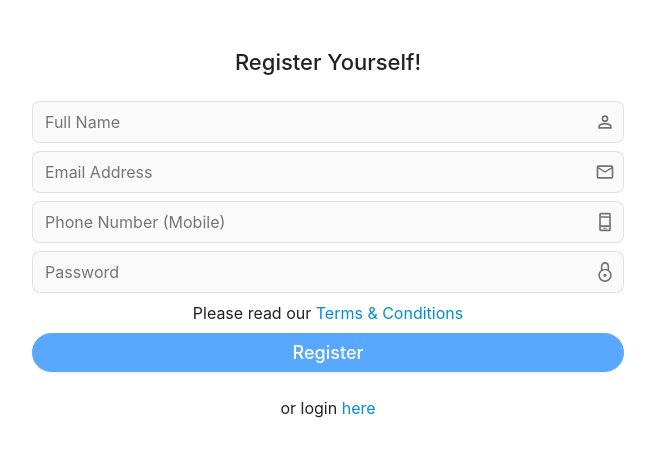
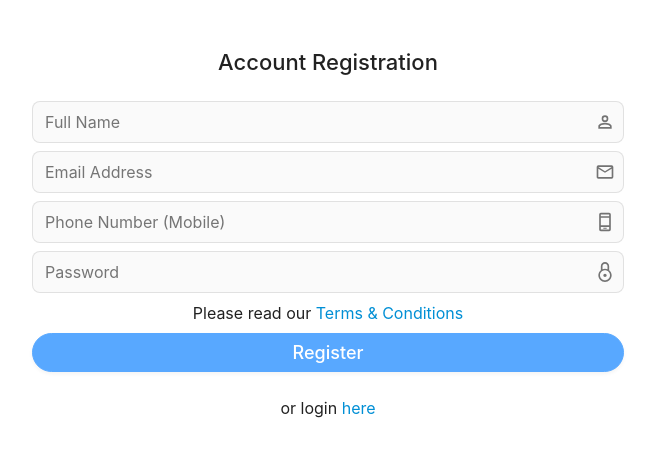
Before and after one commit to jamesvincentsiauw/offerland-web, a Flask app: page /register in a window 1280 px wide. Shown: the part 80-531 px from the top of the page, without its empty margins (312-967 px from the left). Run offline with Flask 2, Linux system fonts and the light colour scheme; parts of the project's set-up code (start-up, migrations or seed data) failed here and were passed over; some libraries are stand-ins or nearby versions.

Commit message:
fix: text content in terms and conditions

```diff
--- a/app/templates/login.html
+++ b/app/templates/login.html
@@ -32,7 +32,7 @@
                 <button type="submit" class="button button--action button--large pill xs-full-width xs-mt1 xs-flex xs-flex-justify-center bold shadow-2 text-3">Login</button>
             </div>
             <div class="xs-text-center xs-mt3">
-                <div class="xs-mb1">or register yourself <a href="{{ url_for('register') }}">here</a></div>
+                <div class="xs-mb1">or register <a href="{{ url_for('register') }}">here</a></div>
             </div>
             <input type="hidden" name="cid" value="1">
             <input type="hidden" name="pid" value="10411531">
--- a/app/templates/register.html
+++ b/app/templates/register.html
@@ -2,7 +2,7 @@
 <center>
     <div class="listing-lead md-px3 md-mt3 rounded mb-3" style="width: 50%">
         <center>
-            <h3 class="xs-full-width bold xs-py3 xs-text-2">Register Yourself!</h3>
+            <h3 class="xs-full-width bold xs-py3 xs-text-2">Account Registration</h3>
         </center>
         {% if success %}
         <div class="alert alert-success" role="alert">
@@ -47,7 +47,7 @@
                         Terms & Conditions
                     </a></a>
                 </div>
-                <button disabled title="Please read the TnC First" alt="Please read the TnC First" type="submit" id="register_btn" class="btn btn-lg btn-primary pill xs-full-width xs-mt1 xs-flex xs-flex-justify-center bold shadow-2 text-3">Register</button>
+                <button disabled title="Please read the Terms & Conditions." alt="Please read the Terms & Conditions." type="submit" id="register_btn" class="btn btn-lg btn-primary pill xs-full-width xs-mt1 xs-flex xs-flex-justify-center bold shadow-2 text-3">Register</button>
             </div>
             <div class="xs-text-center xs-mt3">
                 <div class="xs-mb1">or login <a href="{{ url_for('login') }}">here</a></div>
@@ -64,7 +64,7 @@
                 <h2 class="modal-title" id="exampleModalScrollableTitle">Terms & Conditions</h2>
             </div>
             <div class="modal-body">
-                <b><h5>LAST UPDATED: February 8, 2019</h5></b>
+                <b><h5>LAST UPDATED: August 17, 2021</h5></b>
 
                 <p style="font-size: small;" class="mt-2 mb-4">By accessing any of the websites or mobile applications operated by the agent you agree to be bound by all of the TERMS & CONDITIONS and PRIVACY POLICY and agree that these terms constitute a binding contract between you and the agent.</p>
 
@@ -85,7 +85,7 @@
                 <b><h5>Disclaimer</h5></b>
 
                 <p style="font-size: small;" class="mt-2 mb-4">We make no representations about the suitability of the data, information, or graphics published on this site. Everything on this site is provided "As Is" and "As Available" without warranty of any kind including all implied warranties
-                    and conditions of merchantability, fitness for a particular purpose, title and non-infringement. Neither REALTOR®, Pixilink, BCCondosAndHomes nor any of its members, directors, officers, shareholders or affiliates shall be liable for
+                    and conditions of merchantability, fitness for a particular purpose, title and non-infringement. Neither REALTOR®, owner of this website nor any of its members, directors, officers, shareholders or affiliates shall be liable for
                     any direct, incidental, consequential, indirect or punitive damages arising out of your access to or use of this site.</p>
 
                 <b><h5>Privacy Notice and Consent</h5></b>
@@ -93,7 +93,6 @@
                 <p style="font-size: small;" class="mt-2 mb-2">In accordance with the Rules of Cooperation of the CADREB, FVREB, and REBGV, and in conjunction with Privacy Policy, the User acknowledges understanding of and agreement with the following:</p>
                 <ul style="font-size: small;" class="mb-4">
                     <li>The Registrant has received, read and understood the brochure published by the British Columbia Real Estate Association entitled “Privacy Notice and Consent”;</li>
-                    <li>All data obtained from the MLS® VOW is intended for and may only be used for the User’s personal, non-commercial use;</li>
                     <li>The Registrant has a bona fide interest in the purchase, sale or lease of real estate of the type being offered through the MLS® VOW;</li>
                     <li>
                         The Registrant will not himself, and will not permit or assist others to, directly or indirectly:
@@ -110,6 +109,7 @@
                     <li>Acknowledge and enter into a lawful REALTOR®/ consumer or REALTOR®/client relationship with the Participant, including, where necessary, completion of any applicable agency, non-agency, and other disclosure obligations, and execution
                         of any required agreements;</li>
                     <li>Understand that information on this site is deemed to be valid but is not guaranteed. It is the responsibility of the registrants to confirm all information on their own.</li>
+                    <li>All data obtained from the MLS® VOW is intended for and may only be used for the User’s personal, non-commercial use;</li>
                 </ul>
 
                 <b><h5>Commercial Electronic Messages ("CEMs")</h5></b>
```
